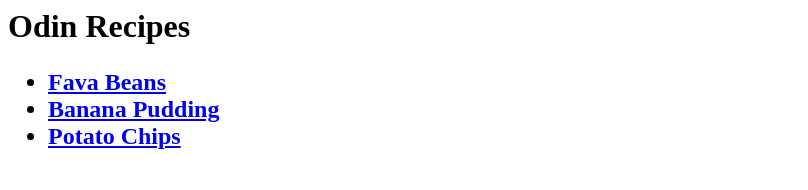
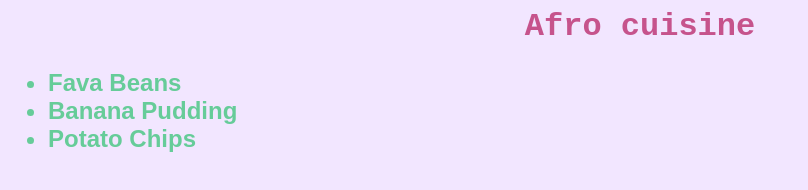
Before and after one commit to Wadah-TGS/odin-recipes, a plain HTML site: page index.html in a window 1280 px wide. Shown: the whole page, without its empty margins (0-808 px from the left). Drawn offline with Linux system fonts and the light colour scheme.

Commit message:
Edited the index and the recipes pages, added css and changed the font, color and background color

```diff
--- a/index.html
+++ b/index.html
@@ -2,11 +2,13 @@
 <html>
 <head>
    <meta charset UTF-8>
+  <link rel="stylesheet" href="style.css">
 </head>
 
 <body>
+
     <p>
-        <h1> Odin Recipes</h1>
+        <h1> Afro cuisine </h1>
     </p>
 
     <p>
--- /dev/null
+++ b/recipes/style-recipe.css
@@ -0,0 +1,16 @@
+* {
+background-color: hsl(270, 100%, 95%);
+}
+h2 {
+	color:rgb(153, 0, 204);
+	font-family:Garamond ;
+}
+
+p,
+ul,
+ol
+
+{
+	font-family:Helvetica ;
+	font-size: 18px;
+}
--- /dev/null
+++ b/style.css
@@ -0,0 +1,15 @@
+h1{
+	color:hsl(330, 50%, 55%);
+	font-family:monospace, sans-serif;
+	text-align: center;
+}
+ul,
+a {
+	color: hsl(150, 50%, 60%);
+	font-family: Papyrus, sans-serif;
+	text-decoration: none;
+}
+
+* {
+background-color: hsl(270, 100%, 95%);
+}
```
Also changed, not shown: recipes/BananaPudding.html (+1 -0 lines), recipes/FavaBeans.html (+1 -0 lines), recipes/PotatoChips.html (+1 -0 lines).
